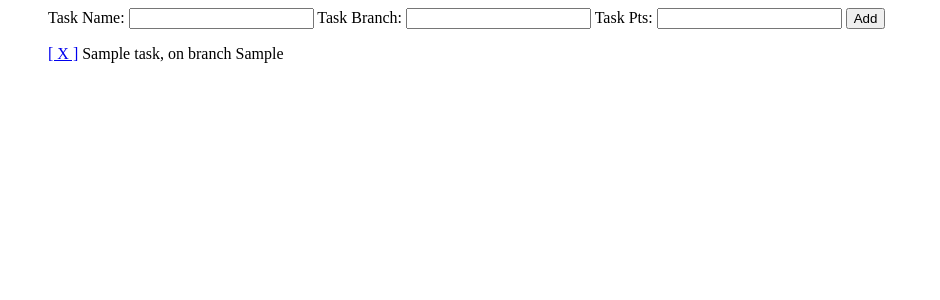
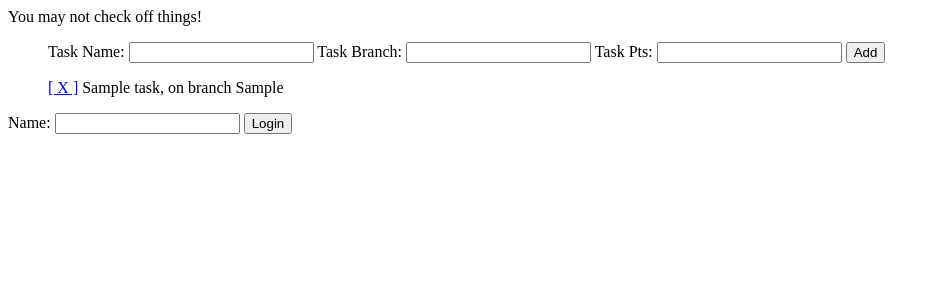
Before and after one commit to dfows/todo, a Django app: page / in a window 1280 px wide. Shown: the top 300 px of the page, without its empty margins (0-940 px from the left). Run offline with Django 3.2, Linux system fonts and the light colour scheme; tables that the repository leaves empty hold one stand-in row (values such as "Sample post").

Commit message:
added myself as the solitary user
created a users model
put restriction on checking off items in the todo
the usage of global variables makes me antsy

```diff
--- a/tasks/models.py
+++ b/tasks/models.py
@@ -11,3 +11,11 @@ class Task(models.Model):
   point_worth = models.IntegerField(blank=False)
   def __unicode__(self):
     return self.name.__str__()
+
+class User(models.Model):
+  id = models.AutoField(primary_key=True)
+  name = models.CharField(max_length="25")
+  point_total = models.IntegerField(default=0)
+  level = models.IntegerField(default=0)
+  def __unicode__(self):
+    return self.name.__str__()+" "+self.point_total.__str__()+" level: "+self.level.__str__()
--- a/tasks/urls.py
+++ b/tasks/urls.py
@@ -4,5 +4,6 @@ from tasks import views
 
 urlpatterns = patterns('',
   url(r'^$', views.index, name='index'),
+  url(r'^login', views.login, name='login'),
   url(r'^(?P<task_id>[^/]+)/', views.alter, name='alter'),
 )
--- a/tasks/views.py
+++ b/tasks/views.py
@@ -10,40 +10,67 @@ message.add_to('MINION <jk3405@nyu.edu>')
 subj = ''
 text_content = ''
 
+msg = ''
+logged_in_as = ''
+logged_in = False
+
 # Create your views here.
 def index(request):
-  msg = ''
-  if request.method == 'POST':
+  if request.method == 'POST' and 'task_name' in request.POST:
     n = request.POST['task_name']
     b = request.POST['task_branch']
     p = request.POST['task_pts']
     if n == '':
-      msg = 'error. must enter text in field'
+      changeMsg('error. must enter text in field')
     else:
-      msg = 'success!'
+      changeMsg('success!')
       new_task = Task(name=n,branch=b,point_worth=p)
       new_task.save()
       subj = 'NEW TASK'
-      text_content = "You have been assigned a new task."
+      text_content = "You have been assigned a new task: "+n
       message.set_subject(subj)
       message.set_text(text_content)
       s.send(message)
   task_list = Task.objects.order_by('id')
-  context = {'task_list':task_list, 'msg':msg}
+  context = {'user':logged_in_as,'task_list':task_list, 'msg':msg}
   return render(request, 'all.html', context)
 
+def login(request):
+  #if login is successful, change login
+  global logged_in
+  global logged_in_as
+  if request.method == 'POST':
+    n = request.POST['login_name']
+    if n != '':
+      if len(User.objects.filter(name=n)) > 0:
+        logged_in_as = User.objects.get(name=n)
+        logged_in = True
+        changeMsg("login successful")
+      else:
+        changeMsg("bad login")
+  return redirect('index')
+
 def alter(request,task_id):
-  finished_task = Task.objects.get(id=task_id)
-  pts = str(finished_task.point_worth)
-  subj = 'Task #'+task_id+' changed!'
-  if finished_task.completed:
-    finished_task.completed = False
-    text_content = "Your task has been marked undone. You have unearned "+pts+" points."
+  if logged_in:
+    finished_task = Task.objects.get(id=task_id)
+    pts = str(finished_task.point_worth)
+    subj = 'Task #'+task_id+' changed!'
+    if finished_task.completed:
+      finished_task.completed = False
+      logged_in_as.point_total -= finished_task.point_worth
+      string = "Your task has been marked undone. You have unearned "+pts+" points."
+    else:
+      finished_task.completed = True
+      logged_in_as.point_total += finished_task.point_worth
+      string = "Congrats! You've completed a task and earned "+pts+" points!"
+    finished_task.save()
+    logged_in_as.save()
+    changeMsg(string)
   else:
-    finished_task.completed = True
-    text_content = "Congrats! You've completed a task and earned "+pts+" points!"
-  finished_task.save()
-  message.set_subject(subj)
-  message.set_text(text_content)
-  s.send(message)
+    changeMsg("You may not check off things!")
   return redirect('index')
+
+def changeMsg(string):
+  global msg
+  msg = string
+  return
--- a/templates/all.html
+++ b/templates/all.html
@@ -29,6 +29,16 @@
   </li>
 {% endfor %}
 </ul>
+{% if user == '' %}
+<form action="{% url 'login' %}" method="POST">{% csrf_token %}
+<span>
+  Name: <input type="text" name="login_name"/>
+  <input type="submit" value="Login"/>
+</span>
+</form>
+{% else %}
+user: {{ user }}
+{% endif %}
 </div>
 </body>
 </html>
--- a/todoodoo/settings.py
+++ b/todoodoo/settings.py
@@ -64,6 +64,7 @@ EMAIL_USE_TLS = True
 # Database
 # https://docs.djangoproject.com/en/1.6/ref/settings/#databases
 
+"""
 # Parse db config from DATABASE_URL
 import dj_database_url
 
@@ -83,7 +84,6 @@ DATABASES = {
         'PORT': '5432',
     }
 }
-"""
 
 # Internationalization
 # https://docs.djangoproject.com/en/1.6/topics/i18n/
```
